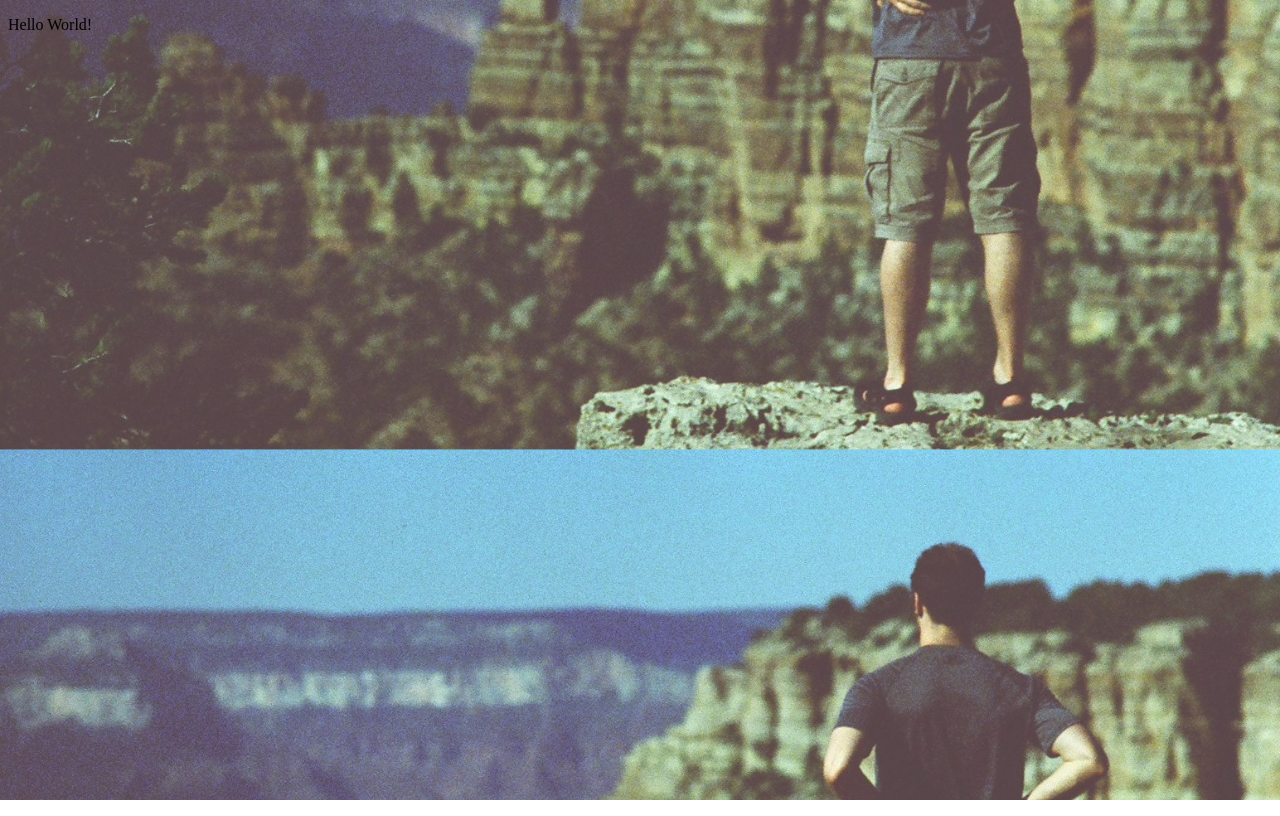
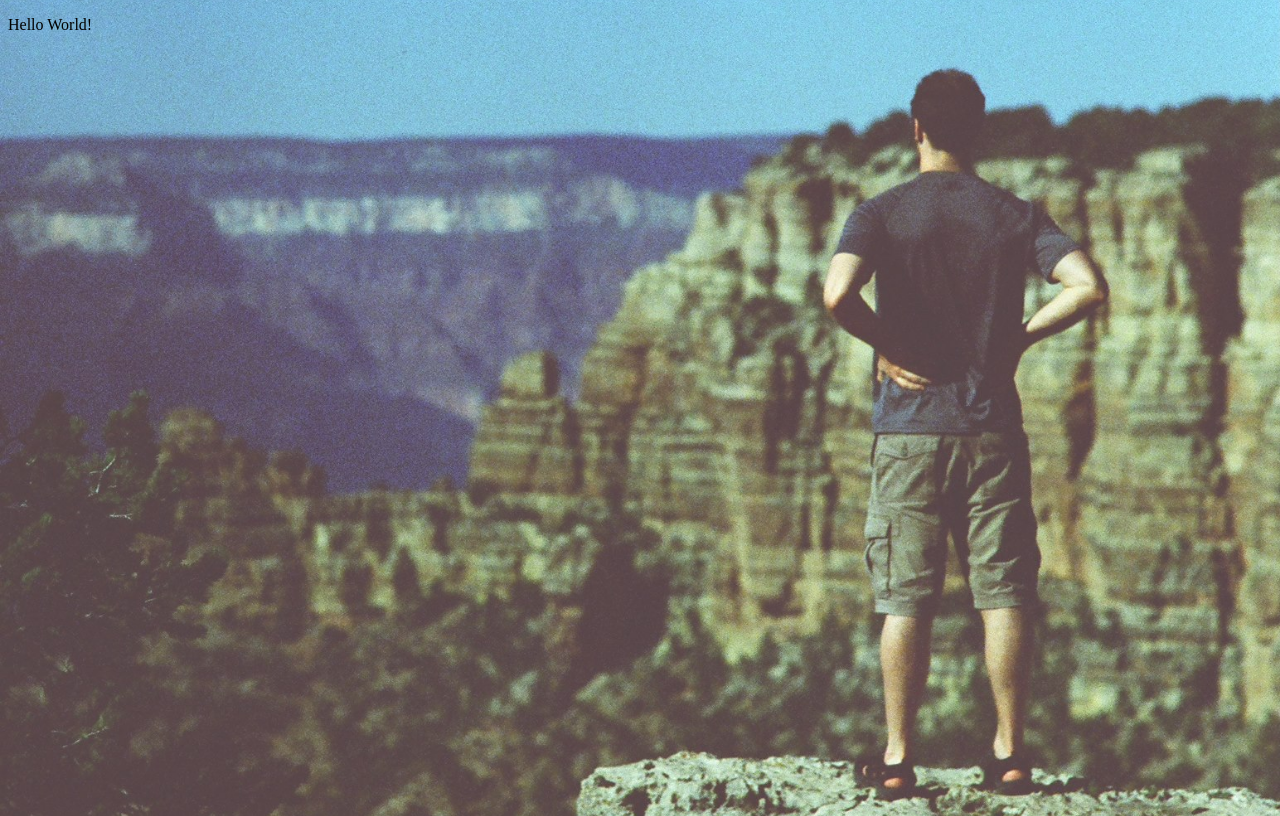
Before and after one commit to pmyers88/pmyers88.github.io, a plain HTML site: page index.html in a window 1280 px wide. Drawn offline with Linux system fonts and the light colour scheme.

Commit message:
Fixed image size

```diff
--- a/css/philmyers.css
+++ b/css/philmyers.css
@@ -1,5 +1,10 @@
+html {
+	height: 100%;
+	width: 100%;
+}
 body {
       background: url("/images/grand_canyon.jpg");
       background-size: cover;
       background-position: center;
+      height: 100%;
 }
```
